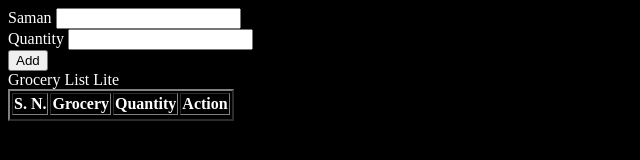
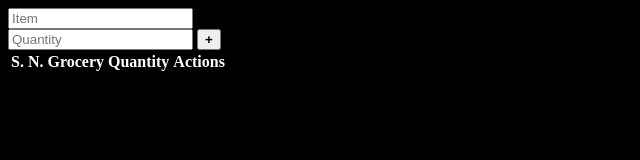
Before and after one commit to OmPrakashMallik2/Grocery-List-Lite, a plain HTML site: page index.html in a window 1280 px wide. Shown: the whole page, without its empty margins (0-640 px from the left). Drawn offline with Linux system fonts and the light colour scheme.

Commit message:
standard

```diff
--- a/index.html
+++ b/index.html
@@ -1,8 +1,8 @@
 <!DOCTYPE html>
 <html lang="en">
 <head>
-    <meta charset="UTF-8" />
-    <meta name="viewport" content="width=device-width, initial-scale=1.0" />
+    <meta charset="UTF-8">
+    <meta name="viewport" content="width=device-width, initial-scale=1.0">
     <title>Grocery List Lite</title>
     <style>
         body {
@@ -12,47 +12,73 @@
     </style>
 </head>
 <body>
-    <form action="">
-      <lebel for="text">Saman</lebel>
-      <input type="text" name="text" id="text" required /><br />
+    <div action="">
+        <input
+            type="text"
+            name="text"
+            id="text"
+            required
+            placeholder="Item"
+        /><br />
 
-      <lebel for="Quantity">Quantity</lebel>
-      <input type="text" name="Quantity" id="text2" required />
-    </form>
-    <button onclick="addRow()" type="submit">Add</button><br />
-    <table border="2" id="table">
+        <input
+            type="text"
+            name="Quantity"
+            id="text2"
+            required
+            placeholder="Quantity"
+        />
+        <button onclick="addRow()" type="button" style="font-weight: bold">+</button><br />
+    </div>
+
+    <div class="table">
+        <table id="table">
             <thead>
-        Grocery List Lite
-      </thead>
                 <tr>
                     <th>S. N.</th>
                     <th>Grocery</th>
                     <th>Quantity</th>
-        <th>Action</th>
+                    <th>Actions</th>
                 </tr>
-      <tr></tr>
+            </thead>
+            <tbody></tbody>
         </table>
+    </div>
 
     <script>
-      // count
+        // Initialize count
         let count = 1;
 
         function addRow() {
-        let table = document.getElementById("table");
-        var newRow = table.insertRow();
-
+            // Get the input values
             let text = document.getElementById("text").value;
             let text2 = document.getElementById("text2").value;
-        // let text4 = document.getElementById("yn").innerHTML;
 
+            // Get the table body
+            let tableBody = document.querySelector("#table tbody");
+
+            // Create a new row
+            let newRow = tableBody.insertRow();
+
+            // Insert cells into the new row
             let cel1 = newRow.insertCell(0);
             let cel2 = newRow.insertCell(1);
             let cel3 = newRow.insertCell(2);
             let cel4 = newRow.insertCell(3);
-        cel1.innerHTML = count++;
-        cel2.innerHTML = text;
-        cel3.innerHTML = text2;
+
+            // Populate cells with data
+            cel1.textContent = count++;
+            cel2.textContent = text;
+            cel3.textContent = text2;
             cel4.innerHTML = "<button>x</button><button>y</button>";
+
+            // Clear input fields
+            document.getElementById("text").value = "";
+            document.getElementById("text2").value = "";
+        }
+
+        function done() {
+            // Your 'done' function here
         }
     </script>
 </body>
```
Lines whose indentation alone changed are shown as unchanged.
